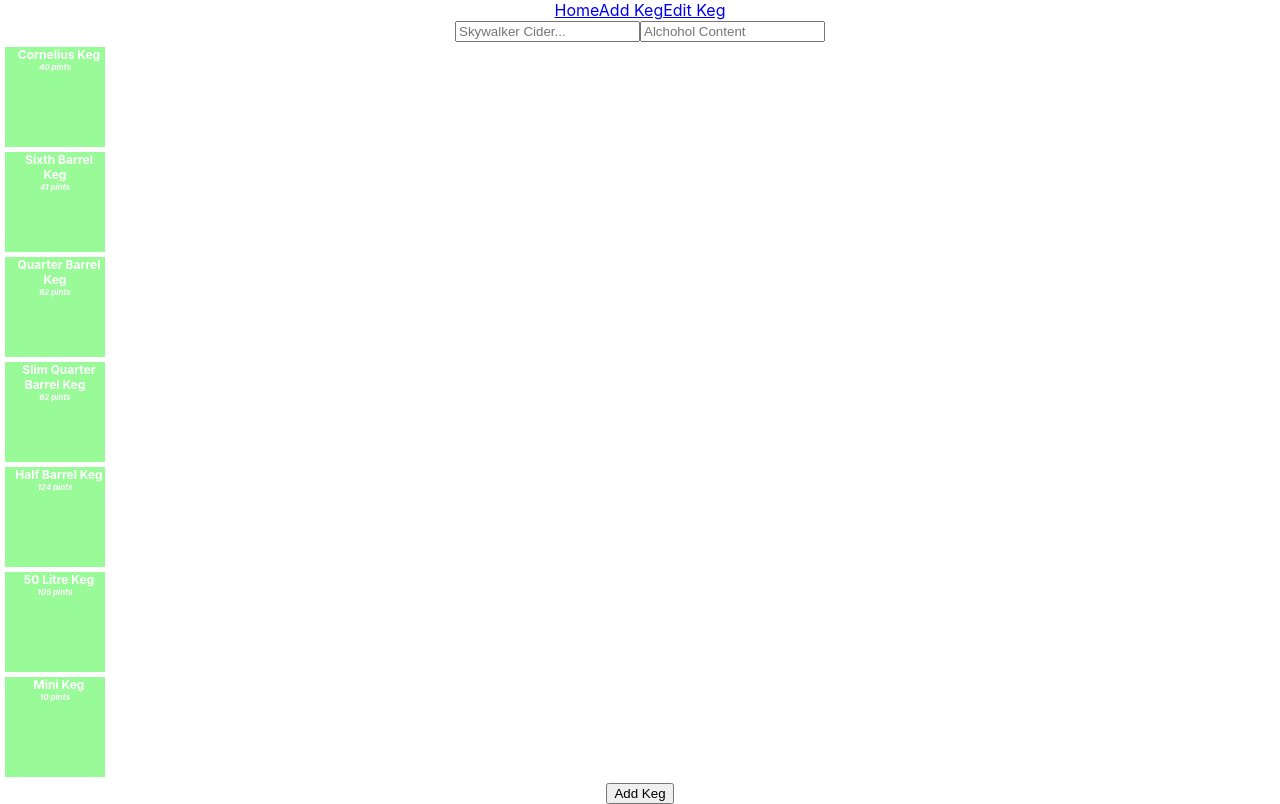
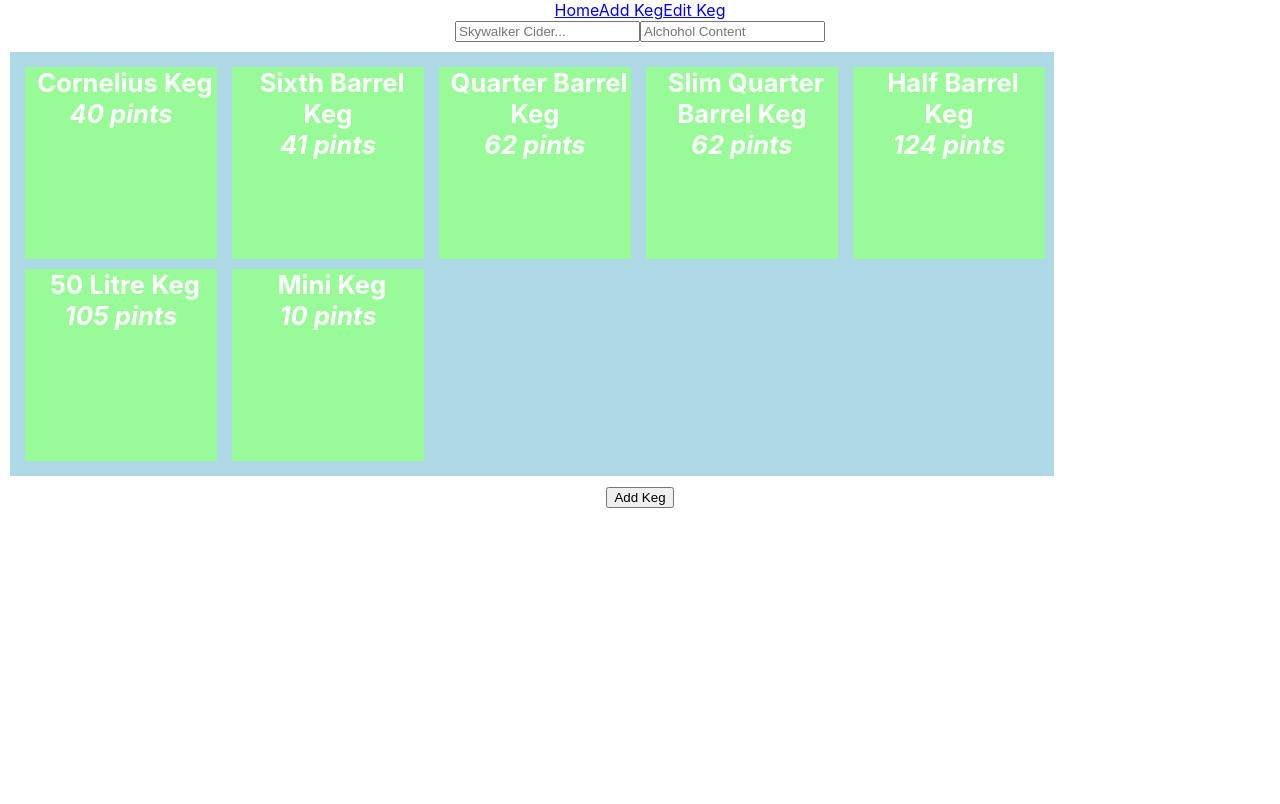
Before and after one commit to vstankatz/DathKegerator, a React (Create React App) app: page /#/addkeg in a window 1280 px wide. Built offline with nearby package versions, Linux system fonts and the light colour scheme.

Commit message:
Add grid template to css.

```diff
--- a/src/components/AddKeg.css
+++ b/src/components/AddKeg.css
@@ -1,3 +1,16 @@
+.addRadio {
+  display: grid;
+  position: relative;
+  grid-template-areas:
+  'i a b c d'
+  'j e f g h';
+  grid-column-gap: 5px;
+  background-color: lightblue;
+  width: 80vw;
+  margin: 10px;
+  padding: 10px;
+}
+
 .size {
   opacity: 0;
   width: 0;
@@ -5,23 +18,54 @@
 }
 
 label {
+position: relative;
 display: block;
+
 text-align: center;
-font-size: 12px;
+font-size: 2vw;
 font-weight: bold;
-width: 100px;
-height: 100px;
+width: 15vw;
+height: 15vw;
 background-color: palegreen;
 color: white;
 margin: 5px;
-
 }
 
 label span{
 display: block;
 text-align: center;
-font-size: 8px;
+font-size: 2vw;
 font-style: italic;
+}
 
+.cornelius {
+  grid-area: a;
+}
 
+.sixth {
+  grid-area: b;
 }
+
+.quarter  {
+  grid-area: c;
+}
+
+.slim  {
+  grid-area: d;
+}
+
+.half  {
+  grid-area: e;
+  position: absolute;
+  left: 10vw;
+}
+
+.litre {
+  grid-area: f;
+  left: 10vw;
+}
+
+.mini {
+  grid-area: g;
+  left: 10vw;
+}
```
